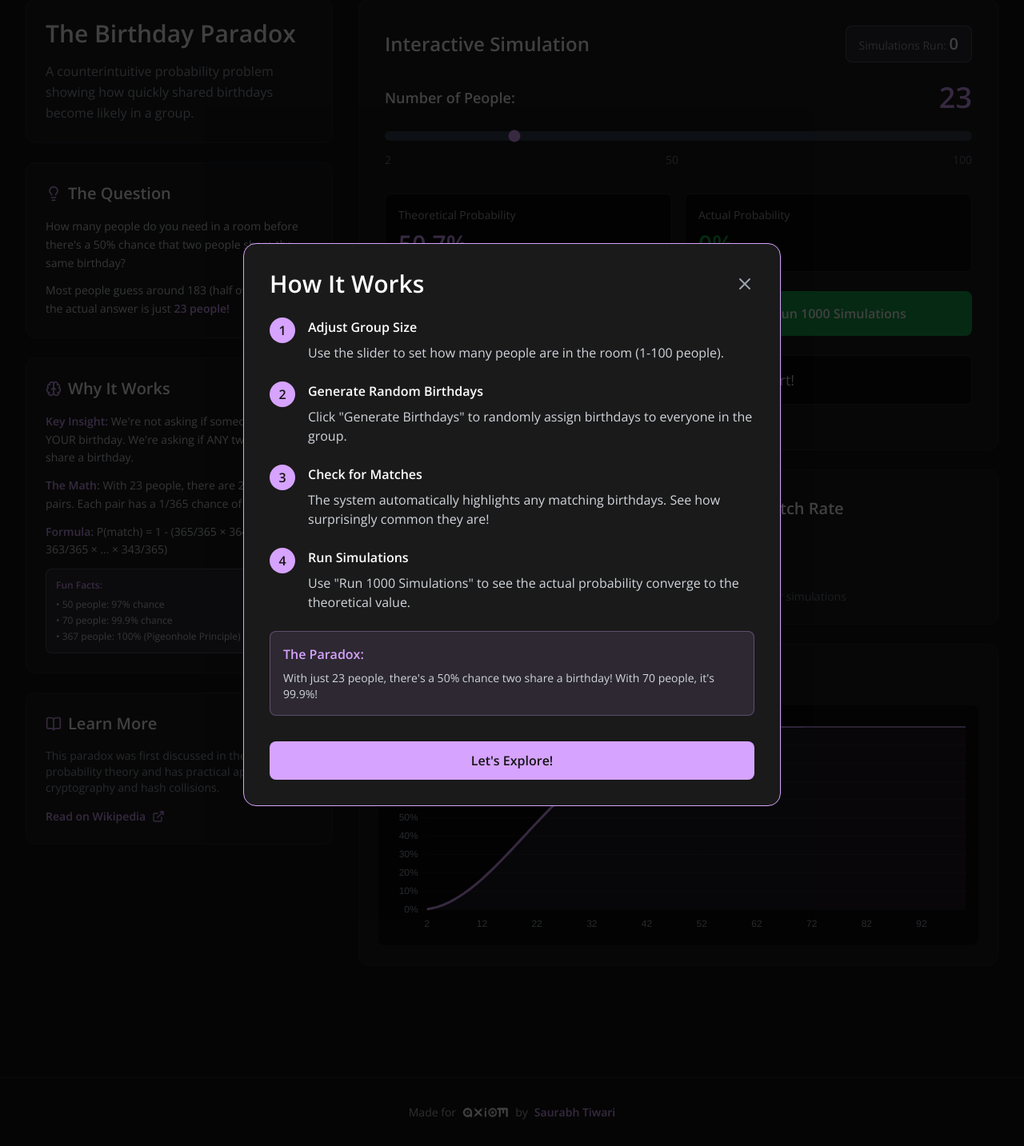
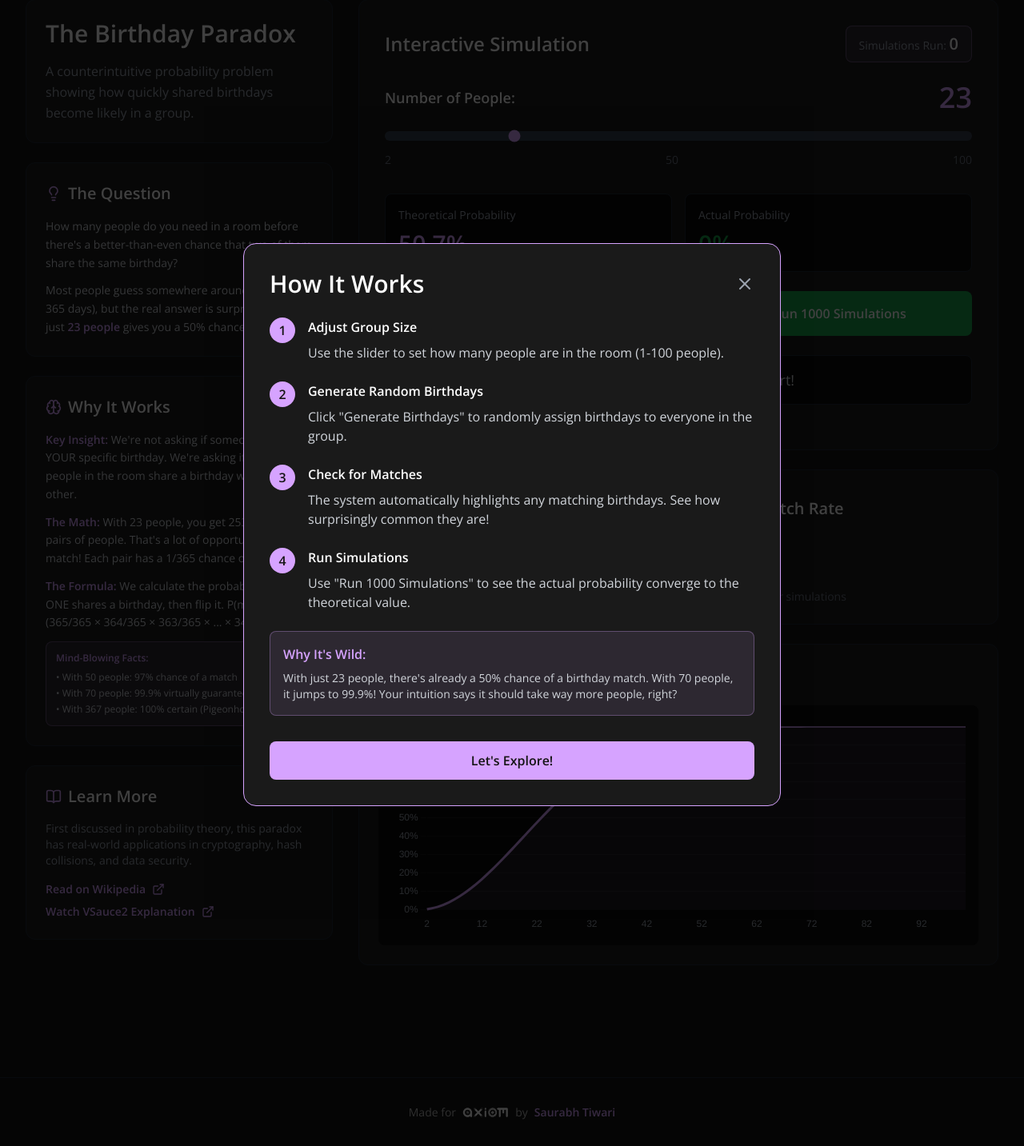
Before and after one commit to Rexaintreal/Contrary, a Flask app: page /birthday in a window 1280 px wide. Shown: the part 122-1555 px from the top of the page at 80% size. Run offline with Flask 3, Linux system fonts and the light colour scheme; some libraries are stand-ins or nearby versions; some web fonts are replaced.

Commit message:
Added favicons, logo, improved sounds in birthday page created custom scrollbar for all pages

```diff
--- a/static/css/styles.css
+++ b/static/css/styles.css
@@ -118,3 +118,27 @@ body.index-page {
     transform: none;
     box-shadow: none;
 }
+
+/*scrollbar*/
+::-webkit-scrollbar {
+    width: 6px;
+    height: 6px;
+}
+
+::-webkit-scrollbar-track {
+    background: #141414;
+}
+
+::-webkit-scrollbar-thumb {
+    background: rgba(214, 163, 255, 0.3);
+    border-radius: 3px;
+}
+
+::-webkit-scrollbar-thumb:hover {
+    background: rgba(214, 163, 255, 0.5);
+}
+
+* {
+    scrollbar-width: thin;
+    scrollbar-color: rgba(214, 163, 255, 0.3) #141414;
+}
--- a/static/js/birthday.js
+++ b/static/js/birthday.js
@@ -11,7 +11,7 @@ let stats = {
 
 let probabilityChart;
 
-// Audio Manager (reused from montyhall for now)
+// Audio Manager
 const AudioManager = {
     sounds: {},
     muted: false,
@@ -20,11 +20,11 @@ const AudioManager = {
         this.muted = localStorage.getItem('soundMuted') === 'true';
         this.updateMuteButton();
 
-        // Preload sounds (reusing monty hall sounds for now will add diff later)
+        // Preloaded sounds
         this.sounds = {
-            click: new Audio('/static/assets/monty/click.mp3'),
-            success: new Audio('/static/assets/monty/success.mp3'),
-            goat: new Audio('/static/assets/monty/goat.mp3')
+            click: new Audio('/static/assets/birthday/softclick.mp3'),
+            match: new Audio('/static/assets/birthday/match.mp3'),
+            nomatch: new Audio('/static/assets/birthday/nomatch.mp3')
         };
 
         Object.values(this.sounds).forEach(sound => {
@@ -231,10 +231,10 @@ function generateAndDisplay() {
     stats.totalSimulations++;
     if (hasMatch) {
         stats.matchCount++;
-        AudioManager.play('success');
+        AudioManager.play('match');
     } else {
         stats.noMatchCount++;
-        AudioManager.play('goat');
+        AudioManager.play('nomatch');
     }
 
     saveStats();
--- a/templates/birthday.html
+++ b/templates/birthday.html
@@ -11,7 +11,7 @@
     <script src="https://unpkg.com/lucide@latest"></script>
     <script src="https://cdn.jsdelivr.net/npm/chart.js"></script>
     <link rel="stylesheet" href="{{ url_for('static', filename='css/styles.css') }}">
-    <link rel="icon" type="image/png" href="{{ url_for('static', filename='assets/axiom.png') }}">
+    <link rel="icon" type="image/x-icon" href="{{ url_for('static', filename='assets/favicon.ico') }}">
  </head>
  <body>
     <div id="tutorialModal" class="fixed inset-0 bg-black bg-opacity-75 flex items-center justify-center z-50 hidden">
@@ -52,8 +52,8 @@
                     </div>
                 </div>
                 <div class="bg-[#d6a3ff]/10 border border-[#d6a3ff]/30 rounded-lg p-4 mt-6">
-                    <p class="text-[#d6a3ff] font-semibold">The Paradox:</p>
-                    <p class="text-sm mt-2">With just 23 people, there's a 50% chance two share a birthday! With 70 people, it's 99.9%!</p>
+                    <p class="text-[#d6a3ff] font-semibold">Why It's Wild:</p>
+                    <p class="text-sm mt-2">With just 23 people, there's already a 50% chance of a birthday match. With 70 people, it jumps to 99.9%! Your intuition says it should take way more people, right?</p>
                 </div>
             </div>
             <button id="startExploring" class="w-full mt-8 bg-[#d6a3ff] hover:bg-[#c48aff] text-[#141414] px-6 py-3 rounded-lg font-semibold transition-all">
@@ -103,8 +103,8 @@
                                 The Question
                             </h2>
                             <div class="text-gray-300 space-y-3 text-sm leading-relaxed">
-                                <p>How many people do you need in a room before there's a 50% chance that two people share the same birthday?</p>
-                                <p>Most people guess around 183 (half of 365), but the actual answer is just <strong class="text-[#d6a3ff]">23 people!</strong></p>
+                                <p>How many people do you need in a room before there's a better-than-even chance that two of them share the same birthday?</p>
+                                <p>Most people guess somewhere around 183 (half of 365 days), but the real answer is surprisingly low: just <strong class="text-[#d6a3ff]">23 people</strong> gives you a 50% chance!</p>
                             </div>
                         </div>
                         <div class="bg-[#1a1a1a] border border-gray-800 rounded-xl p-6">
@@ -113,15 +113,18 @@
                                 Why It Works
                             </h2>
                             <div class="text-gray-300 space-y-3 text-sm leading-relaxed">
-                                <p><strong class="text-[#d6a3ff]">Key Insight:</strong> We're not asking if someone shares YOUR birthday. We're asking if ANY two people share a birthday.</p>
-                                <p><strong class="text-[#d6a3ff]">The Math:</strong> With 23 people, there are 253 possible pairs. Each pair has a 1/365 chance of matching.</p>
-                                <p><strong class="text-[#d6a3ff]">Formula:</strong> P(match) = 1 - (365/365 × 364/365 × 363/365 × ... × 343/365)</p>
+                                <p><strong class="text-[#d6a3ff]">Key Insight:</strong> We're not asking if someone shares YOUR specific birthday. We're asking if ANY two people in the room share a birthday with each other.</p>
+
+                                <p><strong class="text-[#d6a3ff]">The Math:</strong> With 23 people, you get 253 unique pairs of people. That's a lot of opportunities for a match! Each pair has a 1/365 chance of matching.</p>
+
+                                <p><strong class="text-[#d6a3ff]">The Formula:</strong> We calculate the probability that NO ONE shares a birthday, then flip it. P(match) = 1 - (365/365 × 364/365 × 363/365 × ... × 343/365)</p>
+
                                 <div class="bg-[#d6a3ff]/10 border border-[#d6a3ff]/30 rounded-lg p-3 mt-4">
-                                    <p class="text-[#d6a3ff] font-semibold text-xs">Fun Facts:</p>
+                                    <p class="text-[#d6a3ff] font-semibold text-xs">Mind-Blowing Facts:</p>
                                     <ul class="text-xs mt-2 space-y-1">
-                                        <li>• 50 people: 97% chance</li>
-                                        <li>• 70 people: 99.9% chance</li>
-                                        <li>• 367 people: 100% (Pigeonhole Principle)</li>
+                                        <li>• With 50 people: 97% chance of a match</li>
+                                        <li>• With 70 people: 99.9% virtually guaranteed</li>
+                                        <li>• With 367 people: 100% certain (Pigeonhole Principle)</li>
                                     </ul>
                                 </div>
                             </div>
@@ -132,12 +135,18 @@
                                 Learn More
                             </h2>
                             <p class="text-gray-400 text-sm mb-4">
-                                This paradox was first discussed in the context of probability theory and has practical applications in cryptography and hash collisions.
+                                First discussed in probability theory, this paradox has real-world applications in cryptography, hash collisions, and data security.
                             </p>
-                            <a href="https://en.wikipedia.org/wiki/Birthday_problem" target="_blank" class="text-[#d6a3ff] hover:text-[#c48aff] text-sm font-semibold flex items-center gap-2 transition-colors">
-                                Read on Wikipedia
-                                <i data-lucide="external-link" class="w-4 h-4"></i>
-                            </a>
+                            <div class="space-y-2">
+                                <a href="https://en.wikipedia.org/wiki/Birthday_problem" target="_blank" class="text-[#d6a3ff] hover:text-[#c48aff] text-sm font-semibold flex items-center gap-2 transition-colors">
+                                    Read on Wikipedia
+                                    <i data-lucide="external-link" class="w-4 h-4"></i>
+                                </a>
+                                <a href="https://www.youtube.com/watch?v=ofTb57aZHZs" target="_blank" class="text-[#d6a3ff] hover:text-[#c48aff] text-sm font-semibold flex items-center gap-2 transition-colors">
+                                    Watch VSauce2 Explanation
+                                    <i data-lucide="external-link" class="w-4 h-4"></i>
+                                </a>
+                            </div>
                         </div>
                     </div>
                     <div class="lg:col-span-2 space-y-6">
--- a/templates/home.html
+++ b/templates/home.html
@@ -10,6 +10,7 @@
     <link href="https://fonts.googleapis.com/css2?family=Open+Sans:wght@400;600&family=Rubik+Doodle+Shadow&display=swap" rel="stylesheet">
     <script src="https://unpkg.com/lucide@latest"></script>
     <link rel="stylesheet" href="{{ url_for('static', filename='css/styles.css') }}">
+    <link rel="icon" type="image/x-icon" href="{{ url_for('static', filename='assets/favicon.ico') }}">
  </head>
  <body>
     <div class="min-h-screen flex flex-col">
@@ -35,7 +36,6 @@
                     <p class="text-xl text-gray-400">Click on any paradox to dive into interactive simulations</p>
                 </div>
                 <div class="grid grid-cols-1 md:grid-cols-2 lg:grid-cols-3 gap-8">
-                    <!-- Monty Hall Problem -->
                     <a href="/monty-hall" class="paradox-card rounded-2xl p-8 block">
                         <div class="flex flex-col h-full">
                             <div class="card-icon mb-4">
--- a/templates/index.html
+++ b/templates/index.html
@@ -10,13 +10,14 @@
     <link href="https://fonts.googleapis.com/css2?family=Open+Sans:wght@400;600&family=Rubik+Doodle+Shadow&display=swap" rel="stylesheet">
     <script src="https://unpkg.com/lucide@latest"></script>
     <link rel="stylesheet" href="{{ url_for('static', filename='css/styles.css') }}">
+    <link rel="icon" type="image/x-icon" href="{{ url_for('static', filename='assets/favicon.ico') }}">
  </head>
  <body class="index-page">
     <canvas id="canvas-bg"></canvas>
     <div class="content flex flex-col h-screen">
         <nav class="py-6 flex items-center justify-between px-8">
             <div class="flex items-center">
-                <a href="https://hackclub.com/" target="_blank" class="nav-link">
+                <a href="https://hackclub.com/" target="_blank" class="nav-link absolute left-0">
                     <img src="{{ url_for('static', filename='assets/hackclubflag.png') }}" alt="Hack Club" class="h-14">
                 </a>
             </div>
--- a/templates/monty-hall.html
+++ b/templates/monty-hall.html
@@ -11,7 +11,7 @@
     <script src="https://unpkg.com/lucide@latest"></script>
     <script src="https://cdn.jsdelivr.net/npm/chart.js"></script>
     <link rel="stylesheet" href="{{ url_for('static', filename='css/styles.css') }}">
-    <link rel="icon" type="image/png" href="{{ url_for('static', filename='assets/monty/monty.png') }}">
+    <link rel="icon" type="image/x-icon" href="{{ url_for('static', filename='assets/favicon.ico') }}">
  </head>
  <body>
     <div id="tutorialModal" class="fixed inset-0 bg-black bg-opacity-75 flex items-center justify-center z-50 hidden">
```
Also changed, not shown: assets/design.txt (+5 -2 lines), static/assets/favicon.ico (added), static/assets/logo.png (added), static/assets/logoinverted.png (added), static/assets/monty/monty.png (deleted), 3 other files.
